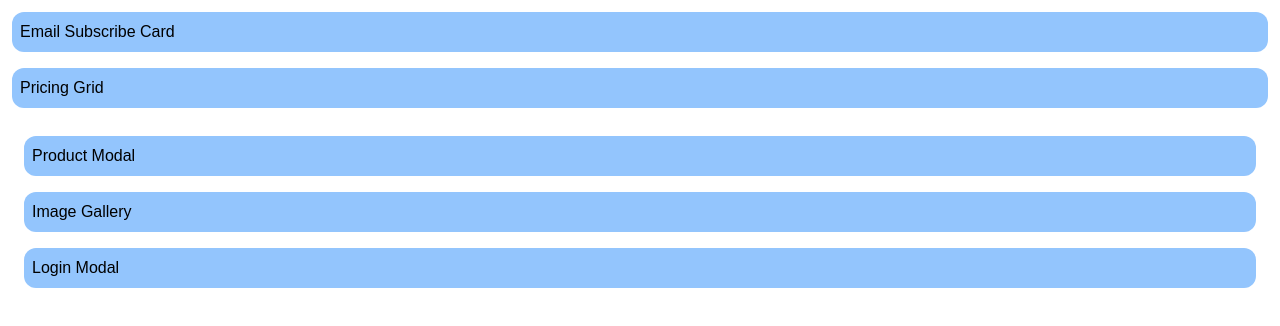
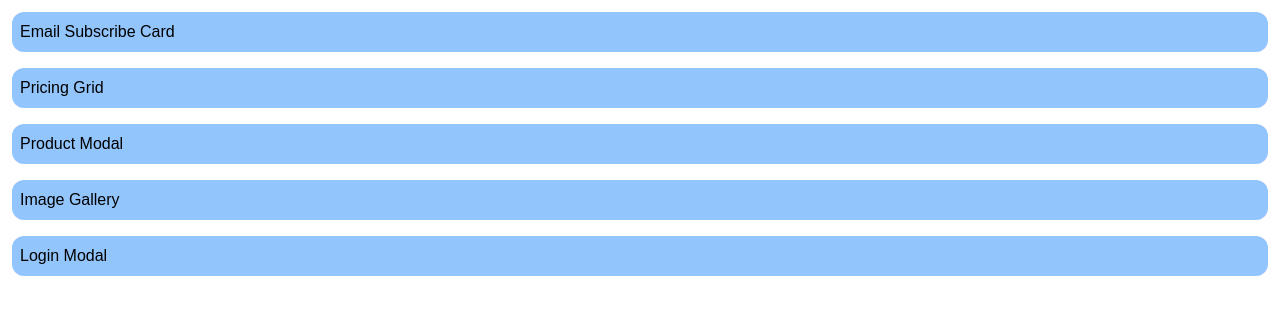
Before and after one commit to JaydevVadachhak/Tailwind-CSS-POC, a website: page src/index.html in a window 1280 px wide. Drawn offline with Linux system fonts and the light colour scheme.

Commit message:
Code Refactor

```diff
--- a/src/index.html
+++ b/src/index.html
@@ -16,7 +16,6 @@
       <div class="bg-blue-300 p-2 rounded-xl hover:bg-blue-600 hover:text-white">
         <a href="./pricing-grid/index.html">Pricing Grid</a>
       </div>
-      <div class="flex flex-col gap-4 p-3">
       <div class="bg-blue-300 p-2 rounded-xl hover:bg-blue-600 hover:text-white">
         <a href="./product-modal/index.html">Product Modal</a>
       </div>
```
